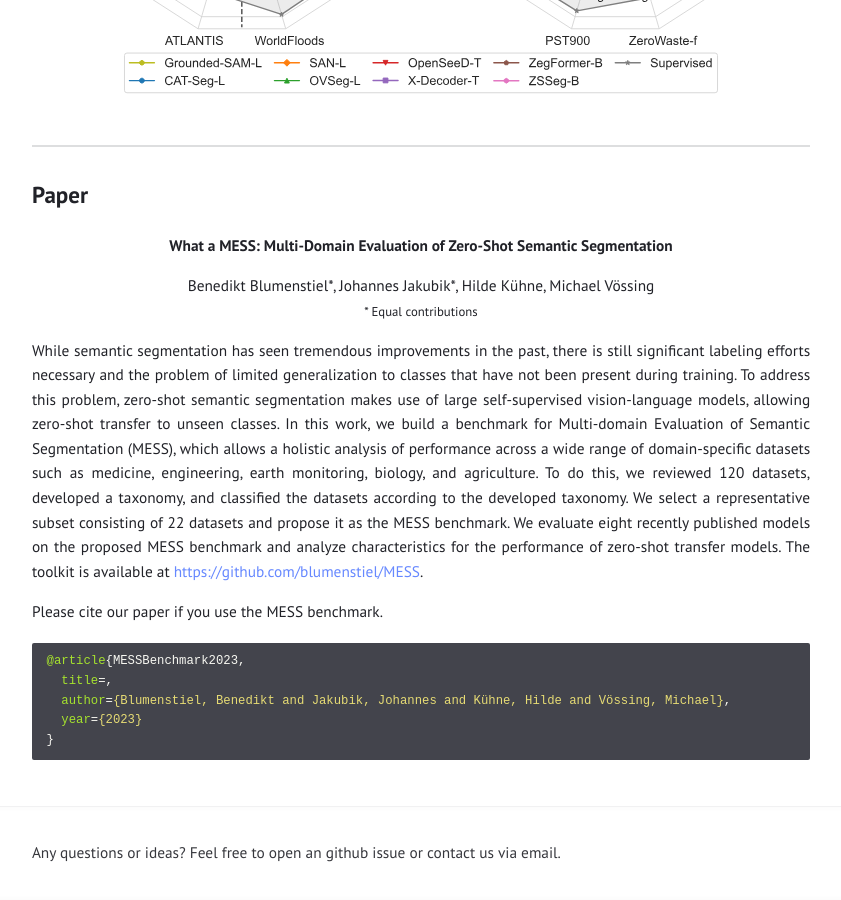
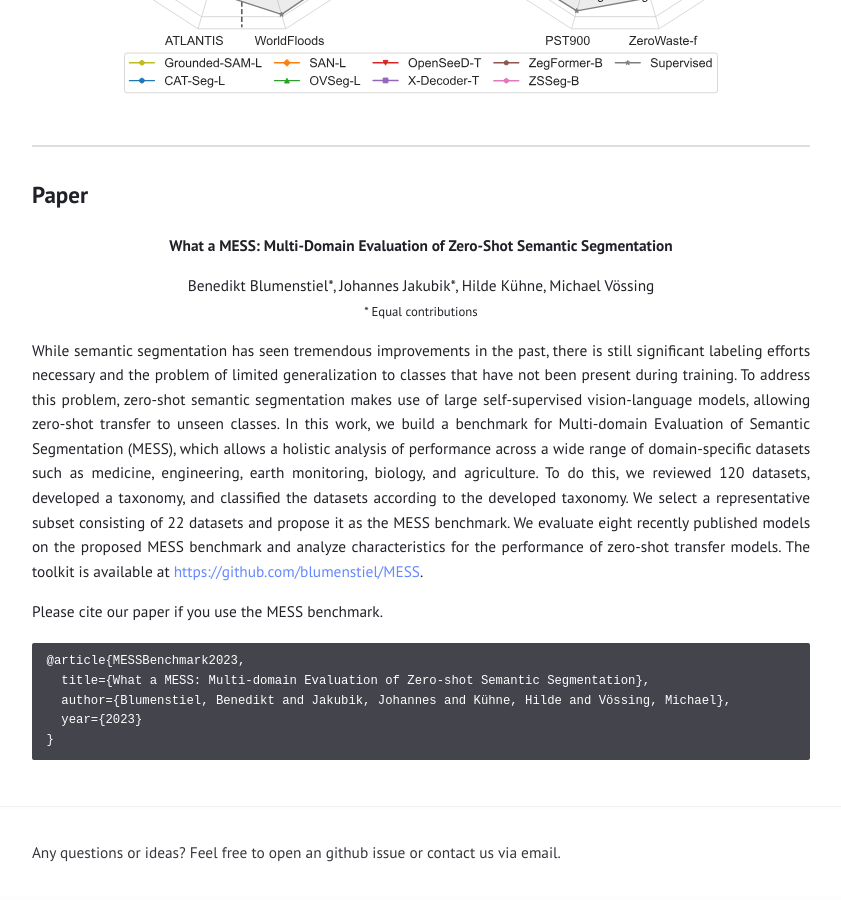
Before and after one commit to blumenstiel/mess-benchmark, a Jekyll site: the page built from index.md, in a window 1280 px wide and 900 px high, scrolled down 1403 px. Shown: the whole window, without its empty margins (219-1060 px from the left). Built offline with Jekyll 4.4.1, drawn with Linux system fonts in a browser that asks for light colours.

````diff
--- a/_config.yml
+++ b/_config.yml
@@ -12,6 +12,7 @@ show_excerpts: false        # show article excerpts on the home page
 show_frame: false           # adds a gray frame to the site
 show_sidebar: false        # show a sidebar instead of the usual header
 minimal: false             # use a dark header
+enable_dark_mode: false
 
 # Menu
 
--- a/index.md
+++ b/index.md
@@ -46,9 +46,9 @@ While semantic segmentation has seen tremendous improvements in the past, there
 
 Please cite our paper if you use the MESS benchmark.
 
-```bibtex
+```text
 @article{MESSBenchmark2023,
-  title={{What a MESS: Multi-domain Evaluation of Zero-shot Semantic Segmentation}},
+  title={What a MESS: Multi-domain Evaluation of Zero-shot Semantic Segmentation},
   author={Blumenstiel, Benedikt and Jakubik, Johannes and Kühne, Hilde and Vössing, Michael},
   year={2023}
 }
````
